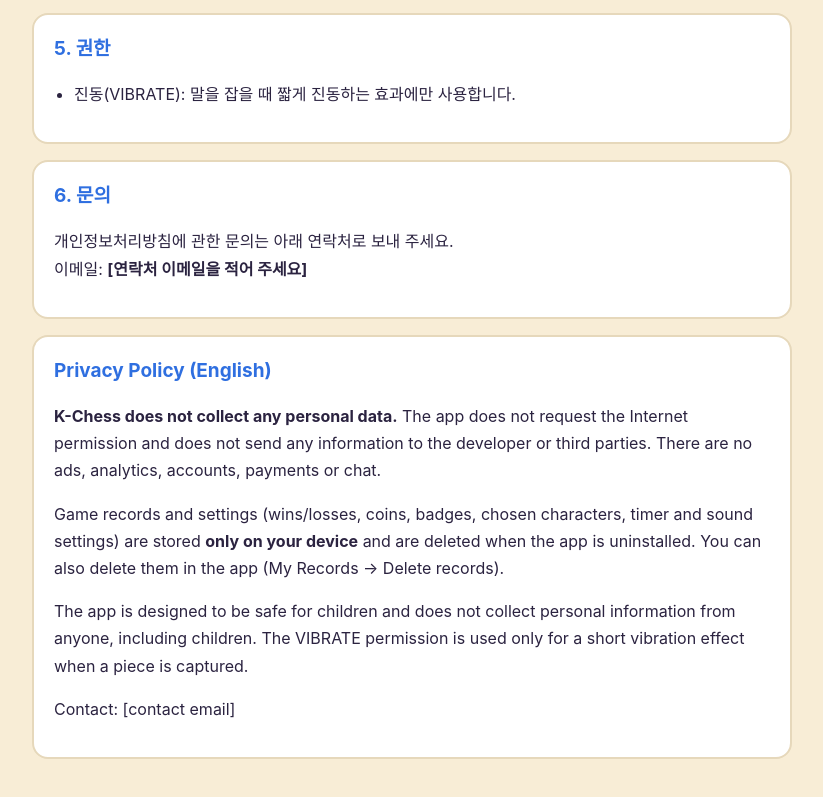
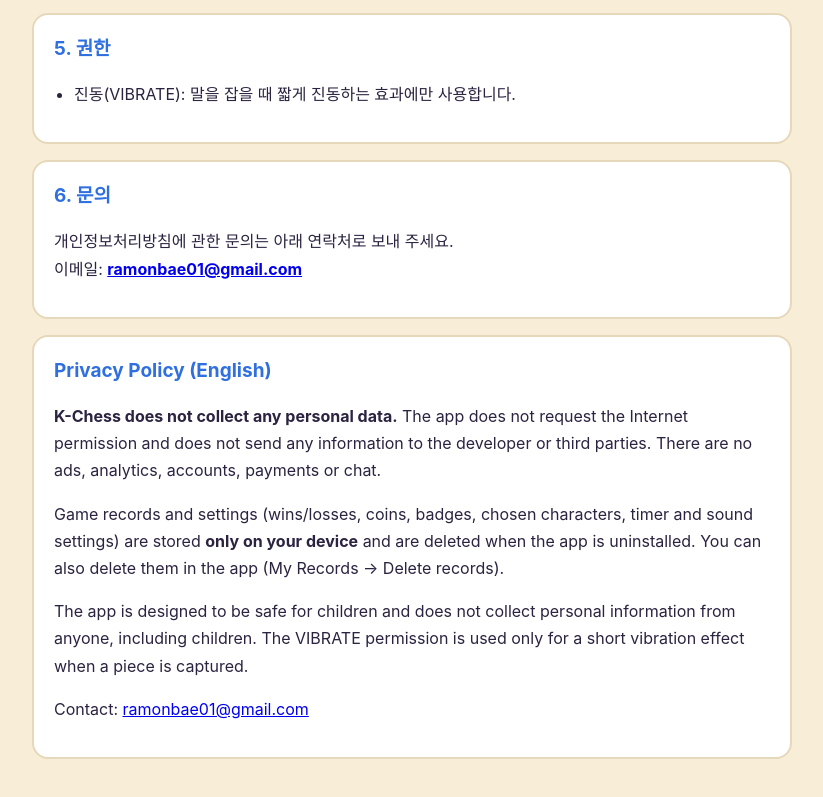
Before and after one commit to ramonbae01/game-for-kids, a plain HTML site: page k-chess/privacy.html in a window 1280 px wide. Shown: the part 927-1724 px from the top of the page, without its empty margins (228-1051 px from the left). Drawn offline with Linux system fonts and the light colour scheme.

Commit message:
K-Chess privacy policy: add contact email
Co-Authored-By: Claude Opus 5.5 <noreply@anthropic.com>
Claude-Session: https://claude.ai/code/session_01BvVCVozqjnC7RNiUVRe3r6

```diff
--- a/k-chess/privacy.html
+++ b/k-chess/privacy.html
@@ -51,7 +51,7 @@ ul{padding-left:20px} small{opacity:.7}
 <section>
 <h2>6. 문의</h2>
 <p>개인정보처리방침에 관한 문의는 아래 연락처로 보내 주세요.<br>
-이메일: <b id="contact">[연락처 이메일을 적어 주세요]</b></p>
+이메일: <b id="contact"><a href="mailto:ramonbae01@gmail.com">ramonbae01@gmail.com</a></b></p>
 </section>
 
 <section lang="en">
@@ -59,7 +59,7 @@ ul{padding-left:20px} small{opacity:.7}
 <p><b>K-Chess does not collect any personal data.</b> The app does not request the Internet permission and does not send any information to the developer or third parties. There are no ads, analytics, accounts, payments or chat.</p>
 <p>Game records and settings (wins/losses, coins, badges, chosen characters, timer and sound settings) are stored <b>only on your device</b> and are deleted when the app is uninstalled. You can also delete them in the app (My Records → Delete records).</p>
 <p>The app is designed to be safe for children and does not collect personal information from anyone, including children. The VIBRATE permission is used only for a short vibration effect when a piece is captured.</p>
-<p>Contact: <span>[contact email]</span></p>
+<p>Contact: <a href="mailto:ramonbae01@gmail.com">ramonbae01@gmail.com</a></p>
 </section>
 </main>
 </body>
```
Also changed, not shown: 1 other file.
